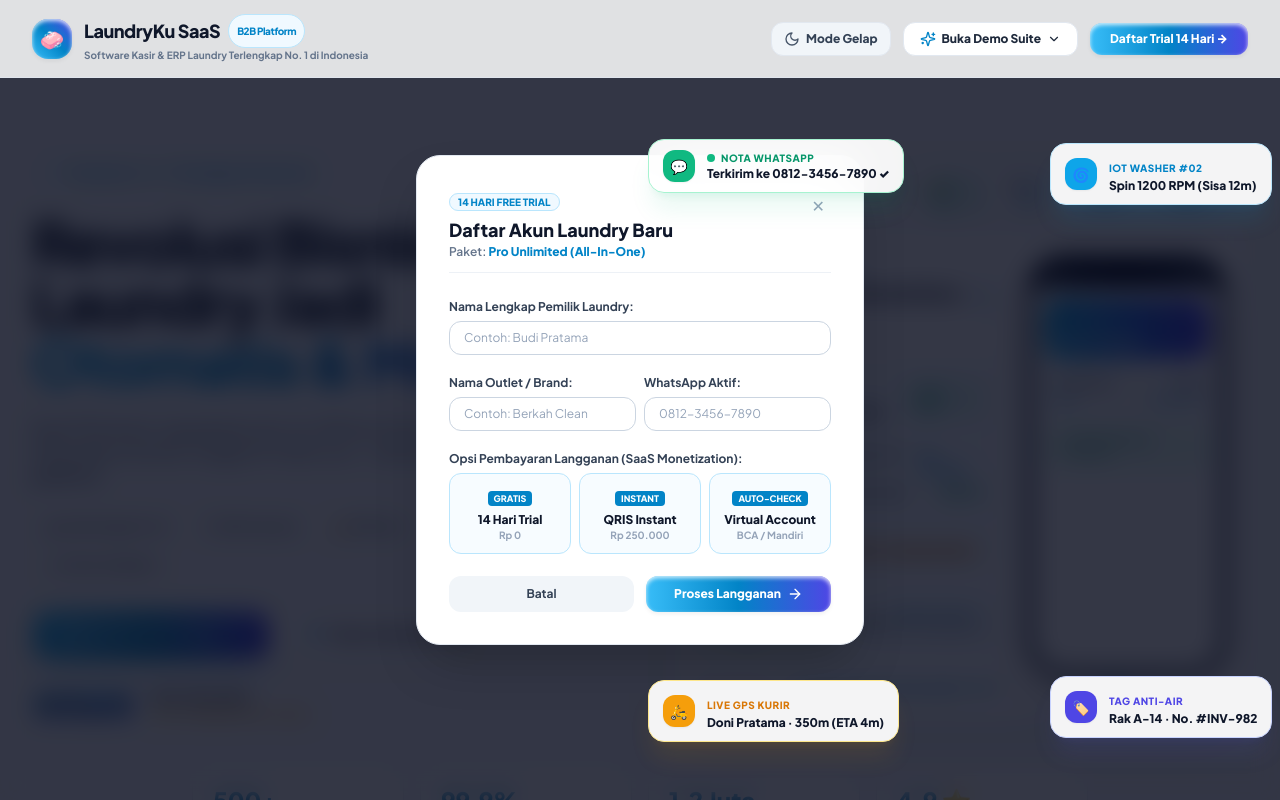
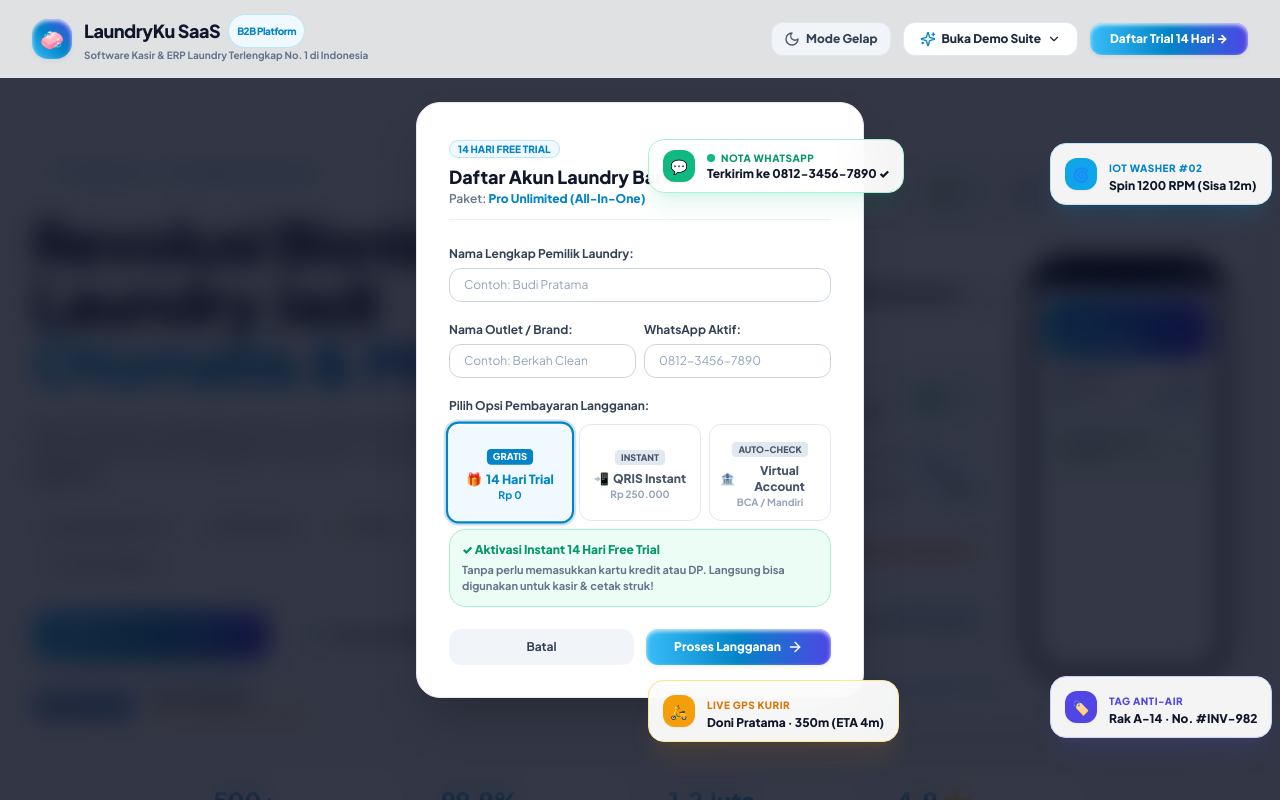
Before and after one commit to kurniaptk-dotcom/laundryku-saas, a React (Vite) app: page / in a window 1280 px wide. Both pictures are taken after a click on the button "Daftar Trial 14 Hari →". Shown: the top 800 px of the page. Built offline with nearby package versions, Linux system fonts and the light colour scheme.

Commit message:
Fix payment options interactivity in SaaS trial modal with live QRIS and VA bank selectors

```diff
--- a/src/components/SaaSLandingPage.jsx
+++ b/src/components/SaaSLandingPage.jsx
@@ -105,6 +105,8 @@
   const [formBusiness, setFormBusiness] = useState('');
   const [formPhone, setFormPhone] = useState('');
   const [formCity, setFormCity] = useState('');
+  const [formPaymentMethod, setFormPaymentMethod] = useState('trial'); // 'trial' | 'qris' | 'va'
+  const [selectedVaBank, setSelectedVaBank] = useState('bca'); // 'bca' | 'mandiri' | 'bri' | 'bni'
 
   // Auto tick IoT timer for lively feel
   useEffect(() => {
@@ -3359,25 +3361,113 @@
                 </div>
               </div>
 
-              <div className="space-y-1">
+              <div className="space-y-2">
                 <label className={`text-xs font-bold ${isDark ? 'text-slate-300' : 'text-slate-700'}`}>
-                  Opsi Pembayaran Langganan (SaaS Monetization):
+                  Pilih Opsi Pembayaran Langganan:
                 </label>
                 <div className="grid grid-cols-3 gap-2">
                   {[
-                    { id: 'trial', label: '14 Hari Trial', price: 'Rp 0', badge: 'GRATIS' },
-                    { id: 'qris', label: 'QRIS Instant', price: selectedPlanForTrial?.priceMonthly ? `Rp ${(selectedPlanForTrial.priceMonthly).toLocaleString('id-ID')}` : 'Rp 250rb', badge: 'INSTANT' },
-                    { id: 'va', label: 'Virtual Account', price: 'BCA / Mandiri', badge: 'AUTO-CHECK' },
-                  ].map(m => (
-                    <div key={m.id} className={`p-2.5 rounded-xl border text-center transition-all cursor-pointer ${
-                      isDark ? 'bg-slate-950 border-sky-500/40 text-white' : 'bg-sky-50/50 border-sky-200 text-slate-900'
-                    }`}>
-                      <span className="text-[9px] font-black px-1.5 py-0.5 rounded bg-primary text-white">{m.badge}</span>
-                      <p className="text-xs font-black mt-1">{m.label}</p>
-                      <p className="text-[10px] text-slate-400 font-bold">{m.price}</p>
-                    </div>
-                  ))}
-                </div>
+                    { id: 'trial', label: '14 Hari Trial', price: 'Rp 0', badge: 'GRATIS', icon: '🎁' },
+                    { id: 'qris', label: 'QRIS Instant', price: selectedPlanForTrial?.priceMonthly ? `Rp ${(selectedPlanForTrial.priceMonthly).toLocaleString('id-ID')}` : 'Rp 250rb', badge: 'INSTANT', icon: '📲' },
+                    { id: 'va', label: 'Virtual Account', price: 'BCA / Mandiri', badge: 'AUTO-CHECK', icon: '🏦' },
+                  ].map(m => {
+                    const isSelected = formPaymentMethod === m.id;
+                    return (
+                      <button
+                        type="button"
+                        key={m.id}
+                        onClick={() => setFormPaymentMethod(m.id)}
+                        className={`p-2.5 rounded-xl border text-center transition-all cursor-pointer relative overflow-hidden ${
+                          isSelected
+                            ? 'border-2 border-primary bg-sky-50 dark:bg-sky-950/40 text-primary shadow-clay-sm scale-105 font-black ring-2 ring-primary/20'
+                            : isDark
+                              ? 'bg-slate-950 border-slate-800 text-slate-400 hover:text-white hover:border-slate-700'
+                              : 'bg-white border-slate-200 text-slate-600 hover:border-slate-300 shadow-xs'
+                        }`}
+                      >
+                        <span className={`text-[9px] font-black px-1.5 py-0.5 rounded ${
+                          isSelected ? 'bg-primary text-white' : 'bg-slate-200 dark:bg-slate-800 text-slate-600 dark:text-slate-400'
+                        }`}>
+                          {m.badge}
+                        </span>
+                        <p className="text-xs font-black mt-1 flex items-center justify-center gap-1">
+                          <span>{m.icon}</span>
+                          <span>{m.label}</span>
+                        </p>
+                        <p className={`text-[10px] font-bold ${isSelected ? 'text-primary' : 'text-slate-400'}`}>{m.price}</p>
+                      </button>
+                    );
+                  })}
+                </div>
+
+                {/* DYNAMIC PAYMENT METHOD PREVIEW & DETAILS BOX */}
+                {formPaymentMethod === 'trial' && (
+                  <div className="p-3 rounded-2xl bg-emerald-50 dark:bg-emerald-950/30 border border-emerald-200 dark:border-emerald-900/50 text-xs space-y-1">
+                    <p className="font-black text-emerald-600 dark:text-emerald-400 flex items-center gap-1">
+                      <span>✓ Aktivasi Instant 14 Hari Free Trial</span>
+                    </p>
+                    <p className="text-[11px] text-slate-500 font-bold">
+                      Tanpa perlu memasukkan kartu kredit atau DP. Langsung bisa digunakan untuk kasir & cetak struk!
+                    </p>
+                  </div>
+                )}
+
+                {formPaymentMethod === 'qris' && (
+                  <div className="p-3 rounded-2xl bg-sky-50 dark:bg-sky-950/30 border border-sky-200 dark:border-sky-900/50 text-xs space-y-2">
+                    <div className="flex justify-between items-center">
+                      <div>
+                        <p className="font-black text-sky-600 dark:text-sky-400">Pembayaran QRIS All Payment</p>
+                        <p className="text-[10px] text-slate-500 font-bold">BCA, Mandiri, GoPay, OVO, ShopeePay, Dana</p>
+                      </div>
+                      <span className="font-black text-xs text-emerald-600">
+                        Total: Rp {(selectedPlanForTrial?.priceMonthly || 250000).toLocaleString('id-ID')}
+                      </span>
+                    </div>
+                    <div className="p-2 bg-white dark:bg-slate-900 rounded-xl border flex items-center gap-3">
+                      <div className="w-12 h-12 bg-slate-900 text-white rounded-lg flex items-center justify-center text-xl font-black flex-shrink-0">
+                        📲
+                      </div>
+                      <div className="text-[11px] font-bold space-y-0.5">
+                        <p className="text-slate-800 dark:text-slate-200">Scan Kode QRIS Setelah Klik Lanjut</p>
+                        <p className="text-emerald-500 font-black">Status: Menunggu Scan QRIS</p>
+                      </div>
+                    </div>
+                  </div>
+                )}
+
+                {formPaymentMethod === 'va' && (
+                  <div className="p-3 rounded-2xl bg-indigo-50 dark:bg-indigo-950/30 border border-indigo-200 dark:border-indigo-900/50 text-xs space-y-2">
+                    <p className="font-black text-indigo-600 dark:text-indigo-400">Pilih Bank Virtual Account:</p>
+                    <div className="grid grid-cols-4 gap-1.5">
+                      {[
+                        { id: 'bca', name: 'BCA' },
+                        { id: 'mandiri', name: 'Mandiri' },
+                        { id: 'bri', name: 'BRI' },
+                        { id: 'bni', name: 'BNI' },
+                      ].map(b => (
+                        <button
+                          type="button"
+                          key={b.id}
+                          onClick={() => setSelectedVaBank(b.id)}
+                          className={`py-1 text-xs font-black rounded-lg border transition-all ${
+                            selectedVaBank === b.id
+                              ? 'bg-indigo-600 text-white border-indigo-600 shadow-xs'
+                              : 'bg-white dark:bg-slate-900 text-slate-700 dark:text-slate-300 border-slate-200'
+                          }`}
+                        >
+                          {b.name}
+                        </button>
+                      ))}
+                    </div>
+                    <div className="p-2 bg-white dark:bg-slate-900 rounded-xl border flex justify-between items-center text-[11px]">
+                      <div>
+                        <span className="text-[10px] text-slate-400 uppercase font-black">No. VA ({selectedVaBank.toUpperCase()}):</span>
+                        <p className="font-black text-slate-900 dark:text-white text-xs tracking-wider">88029{formPhone ? formPhone.slice(-6) : '812345'}</p>
+                      </div>
+                      <span className="px-2 py-0.5 bg-emerald-500/10 text-emerald-600 text-[10px] font-black rounded border border-emerald-500/20">Auto Check</span>
+                    </div>
+                  </div>
+                )}
               </div>
 
               <div className="pt-2 flex gap-3">
```
